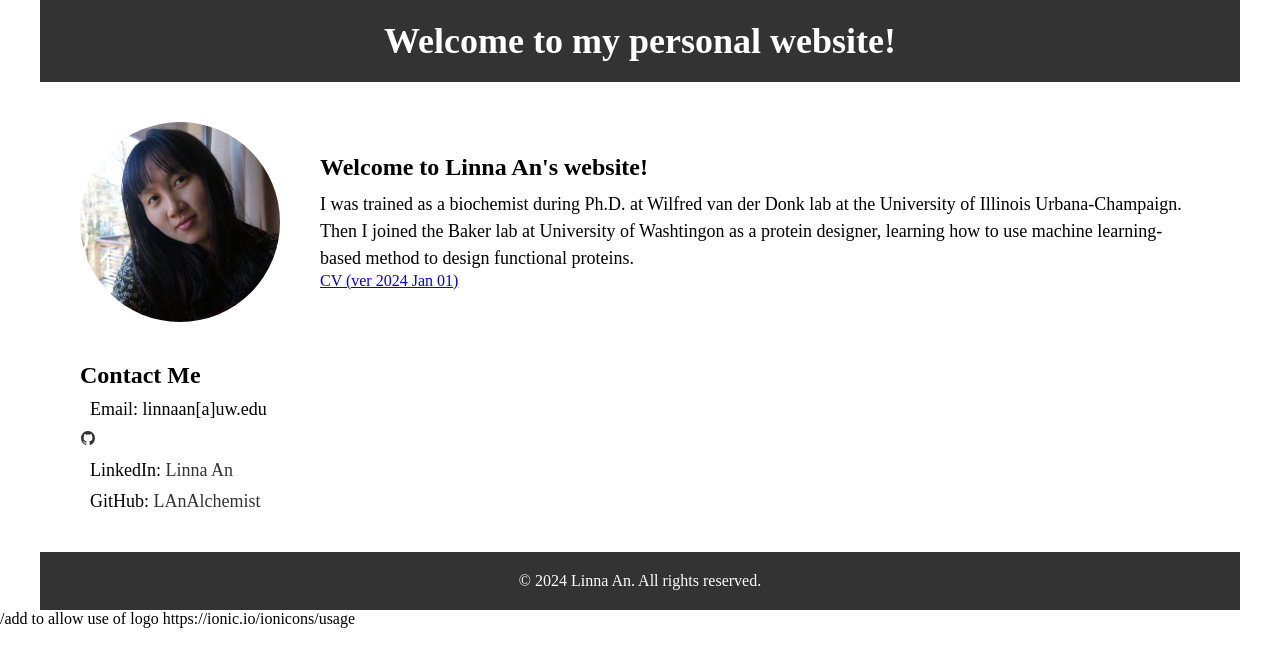
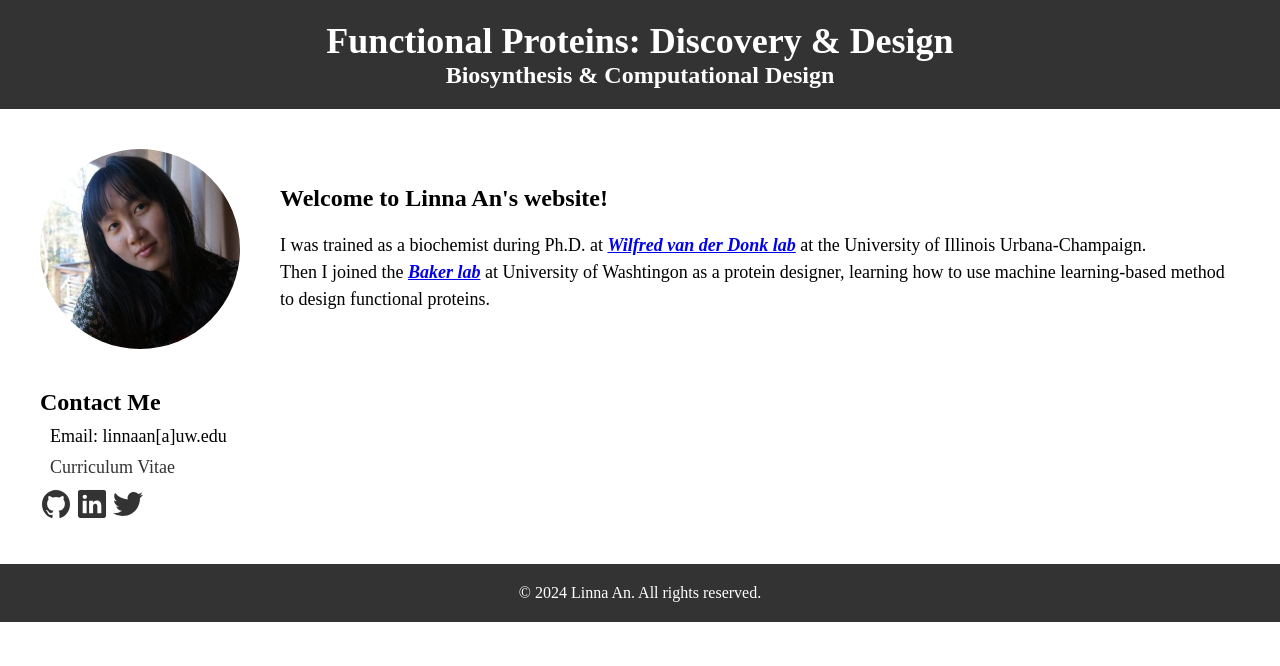
Before and after one commit to LAnAlchemist/LAnAlchemist.github.io, a plain HTML site: page index.html in a window 1280 px wide. Drawn offline with nearby package versions, Linux system fonts and the light colour scheme.

Commit message:
prototype

```diff
--- a/index.html
+++ b/index.html
@@ -1,6 +1,9 @@
 <!DOCTYPE html>
 <html lang="en">
 <head>
+
+
+
     <meta charset="UTF-8">
     <meta name="viewport" content="width=device-width, initial-scale=1.0">
     <title>Linna An, Ph.D. in Chemistry</title>
@@ -12,7 +15,7 @@
             padding: 0;
         }
         .container {
-            max-width: 1200px;
+            max-width: 2400px;
             margin: 0 auto;
         }
         .header {
@@ -22,6 +25,7 @@
             text-align: center;
         }
         .header h1 {
+            font-family: 'Ubuntu';
             font-size: 36px;
         }
         .profile {
@@ -39,26 +43,32 @@
             margin-left: 40px;
         }
         .profile-content h2 {
+            font-family: 'Ubuntu';
             font-size: 24px;
-            margin-bottom: 10px;
+            margin-bottom: 20px;
         }
         .profile-content p {
+            font-family: 'Ubuntu';
             font-size: 18px;
             line-height: 1.5;
+
         }
         .skills {
             margin: 40px;
         }
         .skills h2 {
+            font-family: 'Ubuntu';
             font-size: 24px;
             margin-bottom: 10px;
         }
         .skills ul {
+            font-family: 'Ubuntu';
             list-style: none;
             display: flex;
             flex-wrap: wrap;
         }
         .skills li {
+            font-family: 'Ubuntu';
             font-size: 18px;
             background-color: #eee;
             padding: 10px;
@@ -66,16 +76,20 @@
             border-radius: 10px;
         }
         .contact {
+            font-family: 'Ubuntu';
             margin: 40px;
         }
         .contact h2 {
+            font-family: 'Ubuntu';
             font-size: 24px;
             margin-bottom: 10px;
         }
         .contact ul {
+
             list-style: none;
         }
         .contact li {
+            font-family: 'Ubuntu';
             font-size: 18px;
             margin: 10px;
         }
@@ -84,25 +98,32 @@
             text-decoration: none;
         }
         .footer {
+            font-family: 'Ubuntu';
             background-color: #333;
             color: white;
             padding: 20px;
             text-align: center;
         }
+
     </style>
 </head>
+
+<head>
+  <link rel="stylesheet" href="styles.css">
+</head>
+
 <body>
     <div class="container">
         <div class="header">
-            <h1>Welcome to my personal website!</h1>
+            <h1>Functional Proteins: Discovery & Design</h1>
+            <h2>Biosynthesis & Computational Design</h2>
         </div>
         <div class="profile">
             <img src="linnaan.png" alt="LA photo" class="profile-image">
             <div class="profile-content">
                 <h2>Welcome to Linna An's website!</h2>
-                <p>I was trained as a biochemist during Ph.D. at Wilfred van der Donk lab at the University of Illinois Urbana-Champaign.</p>
-                <p>Then I joined the Baker lab at University of Washtingon as a protein designer, learning how to use machine learning-based method to design functional proteins.</p>
-                <a href="LA_CV.pdf">CV (ver 2024 Jan 01)</a>
+                <p>I was trained as a biochemist during Ph.D. at <strong><em><a href="https://www.vanderdonk.scs.illinois.edu/" target="_blank">Wilfred van der Donk lab</a></em></strong> at the University of Illinois Urbana-Champaign.</p>
+                <p>Then I joined the <strong><em><a href="https://www.bakerlab.org/" target="_blank">Baker lab</a></em></strong> at University of Washtingon as a protein designer, learning how to use machine learning-based method to design functional proteins.</p>
             </div>
         </div>
 
@@ -110,11 +131,19 @@
             <h2>Contact Me</h2>
             <ul>
                 <li>Email: linnaan[a]uw.edu</li>
+                <li>
+                  <a href="LA_CV.pdf">Curriculum Vitae</a>
+                </li>
                 <a href="https://github.com/LAnAlchemist">
-                  <ion-icon name="logo-github"></ion-icon>
+                  <ion-icon name="logo-github" size="large"></ion-icon>
                 </a>
-                <li>LinkedIn: <a href="https://www.linkedin.com/in/linna-an-2539b739/">Linna An</a></li>
-                <li>GitHub: <a href="https://github.com/LAnAlchemist">LAnAlchemist</a></li>
+                <a href="https://www.linkedin.com/in/linna-an-2539b739/">
+                  <ion-icon name="logo-linkedin" size="large"></ion-icon>
+                </a>
+                <a href="https://twitter.com/alchemist_an">
+                  <ion-icon name="logo-twitter" size="large"></ion-icon>
+                </a>
+
                 <!-- You can add more contact details here -->
             </ul>
         </div>
@@ -122,7 +151,7 @@
             <p>© 2024 Linna An. All rights reserved.</p>
         </div>
     </div>
-/add to allow use of logo https://ionic.io/ionicons/usage
+<!--add to allow use of logo https://ionic.io/ionicons/usage-->
 <script type="module" src="https://unpkg.com/ionicons@7.1.0/dist/ionicons/ionicons.esm.js"></script>
 <script nomodule src="https://unpkg.com/ionicons@7.1.0/dist/ionicons/ionicons.js"></script>
 </body>
--- /dev/null
+++ b/style.css
@@ -0,0 +1,25 @@
+h1 {
+  color: blue;
+}
+p {
+  color: red;
+}
+
+@media screen and (max-width: 2400px) {
+  p {
+    font-size: 1.2rem;
+    color: blue;
+  }
+}
+
+@media screen and (max-width: 2400px) {
+  .sidebar {
+    display: none;
+  }
+}
+
+@media screen and (min-width: 2400px) {
+  .sidebar {
+    display: block;
+  }
+}
```
